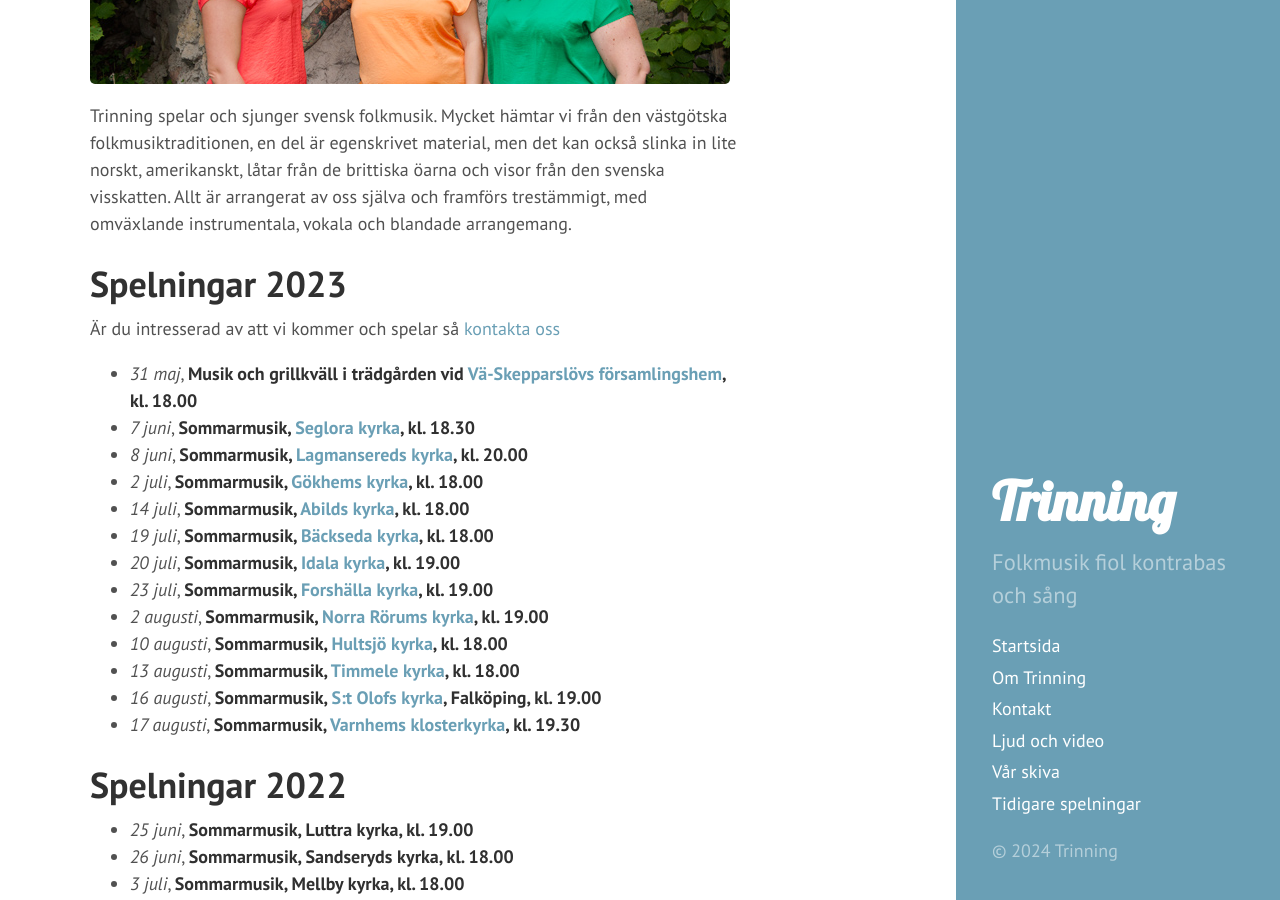
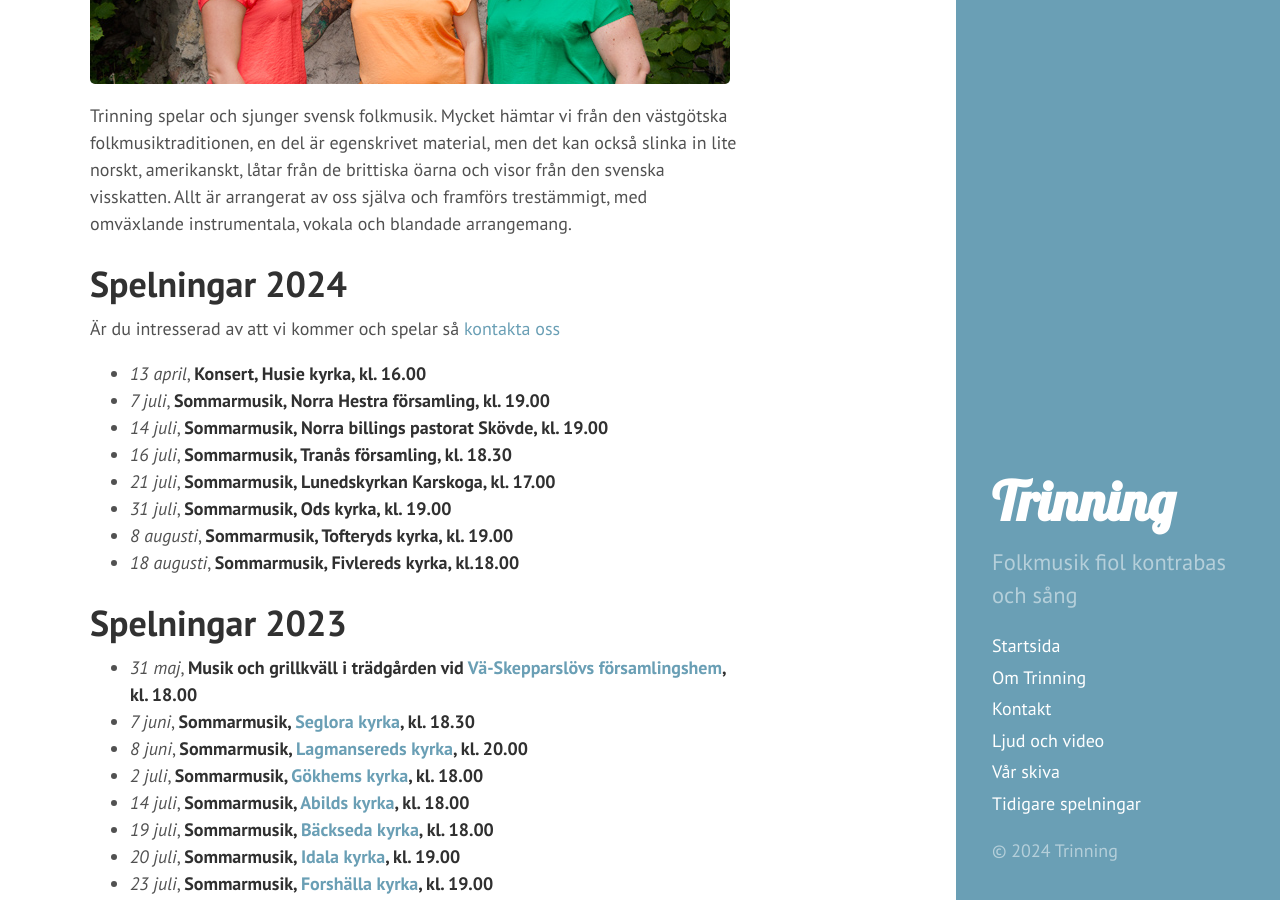
Before and after one commit to trinning/trinning.github.io, a Jekyll site: the page built from index.md, in a window 1280 px wide and 900 px high, scrolled down 333 px. Built offline with Jekyll 4.4.1, drawn with Linux system fonts in a browser that asks for light colours.

Commit message:
uppdaterat spelningar

```diff
--- a/index.md
+++ b/index.md
@@ -11,8 +11,19 @@ published: true
 Trinning spelar och sjunger svensk folkmusik. Mycket hämtar vi från den västgötska folkmusiktraditionen, en del är egenskrivet material, men det kan också slinka
 in lite norskt, amerikanskt, låtar från de brittiska öarna och visor från den svenska visskatten. Allt är arrangerat av oss själva och framförs trestämmigt, med omväxlande instrumentala, vokala och blandade arrangemang.
 
+# Spelningar 2024
+Är du intresserad av att vi kommer och spelar så [kontakta oss](/kontakt)
+
+* *13 april*, **Konsert, Husie kyrka, kl. 16.00**
+* *7 juli*, **Sommarmusik, Norra Hestra församling, kl. 19.00**
+* *14 juli*, **Sommarmusik, Norra billings pastorat Skövde, kl. 19.00**
+* *16 juli*, **Sommarmusik, Tranås församling, kl. 18.30**
+* *21 juli*, **Sommarmusik, Lunedskyrkan Karskoga, kl. 17.00**
+* *31 juli*, **Sommarmusik, Ods kyrka, kl. 19.00**
+* *8 augusti*, **Sommarmusik, Tofteryds kyrka, kl. 19.00**
+* *18 augusti*, **Sommarmusik, Fivlereds kyrka, kl.18.00**
+
 # Spelningar 2023
-Är du intresserad av att vi kommer och spelar så [kontakta oss](/kontakt)
 
 * *31 maj*, **Musik och grillkväll i trädgården vid [Vä-Skepparslövs församlingshem](https://goo.gl/maps/NBBEGyTZLesgwH1NA "Karta till spelningen"), kl. 18.00**
 * *7 juni*, **Sommarmusik, [Seglora kyrka](https://goo.gl/maps/GZoHDHFCoh4ZdnBa7 "Karta till spelningen"), kl. 18.30**
```
